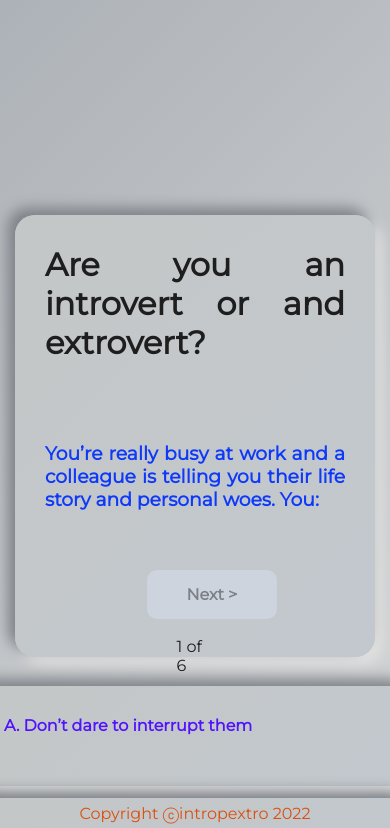
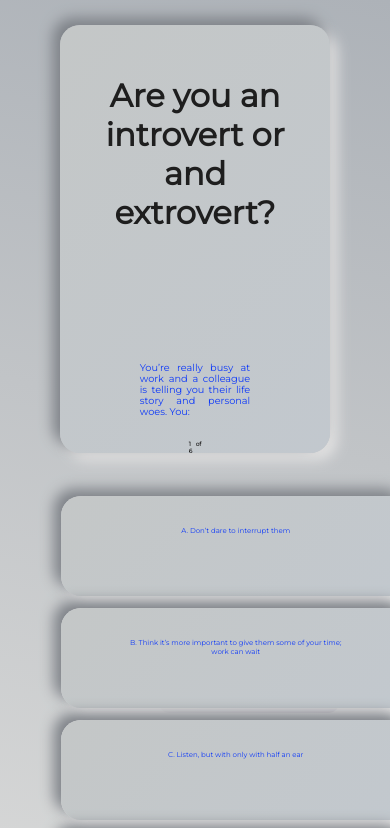
Before and after one commit to phenomenone/survey_introvert_extrovert, a React (Create React App) app: page / in a window 390 px wide. Shown: the top 828 px of the page. Built offline with nearby package versions, Linux system fonts and the light colour scheme; a web font is replaced by a local one.

Commit message:
[Imp]Improve overall design and responsiveness.

```diff
--- a/public/styles.css
+++ b/public/styles.css
@@ -1,16 +1,13 @@
 * {
-  padding: 0;
-  margin: 0;
   font-family: "Montserrat", sans-serif;
+
 }
 html {
-  background-image: linear-gradient(315deg, #d5d6d6, #adb2b8);
+  background-image: linear-gradient(13deg, #d5d6d6, #adb2b8);
   background-attachment: fixed;
-  background-size: cover;
 }
 
 h1 {
-  text-decoration: wavy;
   color: #1e1e1e;
   filter: blur(.5px);
 }
@@ -19,20 +16,22 @@ h3 {
   margin-top: 5rem;
   color: #0e39f8;
   filter: blur(.5px);
+  font-weight: unset;
 }
 
 .flexbox-container {
   display: flex;
   flex-wrap: wrap;
-  column-gap: 10px;
   margin-top: 200px;
-  justify-content: center ;
+  justify-content: center;
   flex-direction: row;
+}
 
-}
 .page-count{
   margin: 30% 45%;
   color: rgb(29, 28, 28);
+  filter: blur(0.6px);
+  font-weight: bold;
   filter: blur(0.6px);
 }
 
@@ -40,9 +39,7 @@ h3 {
   margin: 10px;
   width: 500px;
   height: 450px;
-
   /* border: 3px solid #333; */
-
 }
 
 .card {
@@ -69,25 +66,27 @@ h3 {
   padding: 30px;
   border: none;
   border-radius: 20px;
-  color: rgb(81, 19, 253);
+  color: #0e39f8;
   height: 2.5rem;
-  width: 382px;
+  width: 80%;
   text-align: justify;
-  font-weight: bold;
+  font-weight: unset;
   margin: 6px;
   box-shadow:  -7px -7px 14px #7d8187,
   7px 7px 14px #f5f3f3;
   cursor: pointer;
+  filter: blur(.5px);
 }
 
 #checkbox-button span:hover {
   color: #fff;
-  background-image: linear-gradient(to right, rgb(122, 108, 139), rgba(252, 167, 57, 0.836));
+  background-image: linear-gradient(to right, rgb(124, 52, 219), rgba(14, 49, 250, 0.836));
   font-weight: bold;
   transition: all .7s;
   box-shadow:  -7px -7px 14px #FFF,
   7px 7px 14px #7d8187;
-  transition: all 1s;
+  transition: all .5s;
+  border: none;
 }
 #checkbox-button input[type="radio"]:checked + span {
   background-image: linear-gradient(15deg, #3e5bff, #4960dd);
@@ -130,7 +129,7 @@ h3 {
 
 .btn-hide {
   padding: 15px;
-  background-color: #cdd4dd;
+  background-image: linear-gradient(315deg, #9f9aad, #c4c7c8);
   color: #7d8187;
   font-size: 1rem;
   font-weight: bold;
@@ -143,14 +142,95 @@ h3 {
 /* footer */
 
 footer {
-  position: absolute;
+  margin-top: 130px;
   text-align: center;
-  bottom: 0;
   width: 100%;
   height: 2.5rem;
 }
 
 footer p {
   color: rgb(218, 80, 16);
+  font-weight: bolder;
+}
+
+@media screen and (max-width: 1061px ) {
+
+  h1 {
+    text-align: center;
+    color: #1e1e1e;
+    filter: blur(.5px);
+    font-size: 4.vw;
+  }
+
+  h3 {
+    font-size: 2.5vw;
+    margin-top: 8rem;
+    color: #0e39f8;
+    filter: blur(.5px);
+    padding: 2px 50px;
+    font-weight: unset;
+  }
+
+  .flexbox-container {
+    display: flex;
+    flex-wrap: wrap;
+    margin-top: 10px;
+    justify-content: center;
+    flex-direction: row;
+  }
+
+  .page-count{
+    margin: 10% 47%;
+    color: rgb(29, 28, 28);
+    font-weight: bold;
+    filter: blur(0.6px);
+    font-size: 1.5vw;
+    justify-content: center;
+  }
+
+  .flexbox-item {
+    width: 75%;
+    /* border: 3px solid #333; */
+  }
+
+  .card {
+    padding: 30px;
+    height: 23rem;
+  }
+
+  #checkbox-button span {
+    height: 2.5rem;
+    width: 82%;
+    text-align: center;
+    font-size: 1.8vw;
+    padding: 30px 60px;
+  }
+
+  .btn-p {
+    margin: 70% 37%;
+  }
+
+  .btn {
+    color: rgb(29, 28, 28);
+    font-size: 1.5rem;
+    filter: blur(.4px);
+    width: 180px;
+  }
+
+  .btn-hide {
+    background-image: linear-gradient(315deg, #9f9aad, #c4c7c8);
+    font-size: 1.5rem;
+    width: 180px;
+    filter: blur(.4px);
+  }
 
 }
+
+@media screen and (max-width: 800px){
+
+
+}
+
+@media screen and (max-width: 600px) {
+
+}
--- a/src/components/App.jsx
+++ b/src/components/App.jsx
@@ -6,11 +6,13 @@ import questions from "../questions";
 import Maincard from "./Maincard";
 
 function App() {
+
   const [isSelected, setIsSelected] = useState(false);
 
   const [count, setCount ] = useState(0);
+  console.log(count);
 
-  console.log(count);
+
   return (
     <Fragment>
       <form>
@@ -19,22 +21,22 @@ function App() {
               <div className="card">
                 <h1>Are you an introvert or and extrovert?</h1>
                 <h3> {questions[count].question}</h3>
+                <p className="page-count">{questions[count].id} of 6</p>
               </div>
               <div className="btn-p">
                 { isSelected
-                  ? <input onClick={() => {setCount(count + 1); }} className={isSelected ? "btn" : "btn-hide"} type="button" value="Next >" />
-                  : <input onClick={() => {alert("Please, select and option first.")}} className={isSelected ? "btn" : "btn-hide"} type="submit" value="Next >" />
+                  ? <input className={isSelected ? "btn" : "btn-hide"} type="reset" value=" Next >" onClick={() => {setCount(count + 1); setIsSelected(false)}}/>
+                  : <input className={isSelected ? "btn" : "btn-hide"} type="reset" value=" Next >" />
                 }
+              </div>
 
-              </div>
-              <p className="page-count">{questions[count].id} of 6</p>
             </div>
             <div className="flexbox-item">
               <div id="checkbox-button">
-                <label><input onClick={()=> setIsSelected(true)} type="radio" name="answer" value="A" /><span className="glow">{questions[count].answer1}</span></label>
-                <label><input onClick={()=> setIsSelected(true)} type="radio" name="answer" value="B" /><span className="glow">{questions[count].answer2}</span></label>
-                <label><input onClick={()=> setIsSelected(true)} type="radio" name="answer" value="C" /><span className="glow">{questions[count].answer3}</span></label>
-                <label><input onClick={()=> setIsSelected(true)} type="radio" name="answer" value="D" /><span className="glow">{questions[count].answer4}</span></label>
+                <label><input onClick={()=> setIsSelected(true)} type="radio" name="answer" value="A" /><span>{questions[count].answer1}</span></label>
+                <label><input onClick={()=> setIsSelected(true)} type="radio" name="answer" value="B" /><span>{questions[count].answer2}</span></label>
+                <label><input onClick={()=> setIsSelected(true)} type="radio" name="answer" value="C" /><span>{questions[count].answer3}</span></label>
+                <label><input onClick={()=> setIsSelected(true)} type="radio" name="answer" value="D" /><span>{questions[count].answer4}</span></label>
               </div>
             </div>
         </div>
--- a/src/components/Footer.jsx
+++ b/src/components/Footer.jsx
@@ -4,7 +4,7 @@ function Footer() {
   const currentYear = new Date().getFullYear();
   return (
     <footer>
-      <p>Copyright ⓒintropextro {currentYear}</p>
+      <p>Copyright ⓒ intropextro {currentYear}</p>
     </footer>
   );
 }
```
